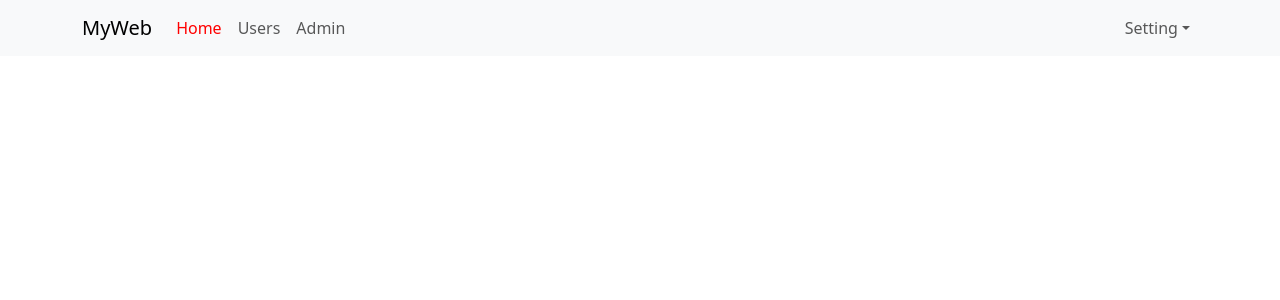
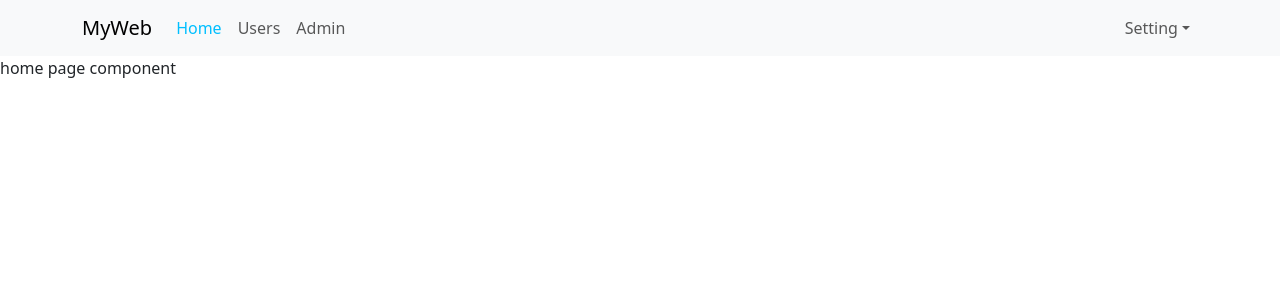
Before and after one commit to thanhdien0610/ReactBasic, a React (Create React App) app: page / in a window 1280 px wide. Shown: the top 300 px of the page. Built offline with nearby package versions, Linux system fonts and the light colour scheme.

Commit message:
use index route

```diff
--- a/src/App.scss
+++ b/src/App.scss
@@ -13,7 +13,7 @@
     .navbar-nav{
       .nav-link{
         &.active{
-          color: red;
+          color: #00bfff;
         }
       }
     }
--- a/src/components/Header/Header.js
+++ b/src/components/Header/Header.js
@@ -7,7 +7,8 @@
     return (
         <Navbar bg="light" expand="lg">
             <Container>
-                <Navbar.Brand href="#home">MyWeb</Navbar.Brand>
+
+                <NavLink to="/" className='navbar-brand'>MyWeb </NavLink>
                 <Navbar.Toggle aria-controls="basic-navbar-nav" />
                 <Navbar.Collapse id="basic-navbar-nav">
                     <Nav className="me-auto">
@@ -18,11 +19,11 @@
                     </Nav>
                     <Nav>
                         <NavDropdown title="Setting" id="basic-nav-dropdown">
-                            <NavDropdown.Item href="#action/3.1">Log in</NavDropdown.Item>
-                            <NavDropdown.Item href="#action/3.2">
+                            <NavDropdown.Item >Log in</NavDropdown.Item>
+                            <NavDropdown.Item >
                                 Log out
                             </NavDropdown.Item>
-                            <NavDropdown.Item href="#action/3.3">Profile</NavDropdown.Item>
+                            <NavDropdown.Item >Profile</NavDropdown.Item>
 
                         </NavDropdown>
                     </Nav>
--- /dev/null
+++ b/src/components/Home/HomePage.js
@@ -0,0 +1,11 @@
+const HomePage = (props) => {
+
+    return (
+        <div className="homepage-container">
+            home page component
+        </div>
+    )
+
+}
+
+export default HomePage;
--- a/src/index.js
+++ b/src/index.js
@@ -8,6 +8,7 @@
 import { BrowserRouter, Routes, Route } from "react-router-dom";
 import User from './components/User/User';
 import Admin from './components/Admin/Admin';
+import HomePage from './components/Home/HomePage';
 const root = ReactDOM.createRoot(document.getElementById('root'));
 root.render(
   <Provider store={store}>
@@ -15,6 +16,7 @@
     <BrowserRouter>
       <Routes>
         <Route path="/" element={<App />} >
+          <Route index element={<HomePage />} />
           <Route path="users" element={<User />} />
           <Route path="admins" element={<Admin />} />
         </Route >
```
